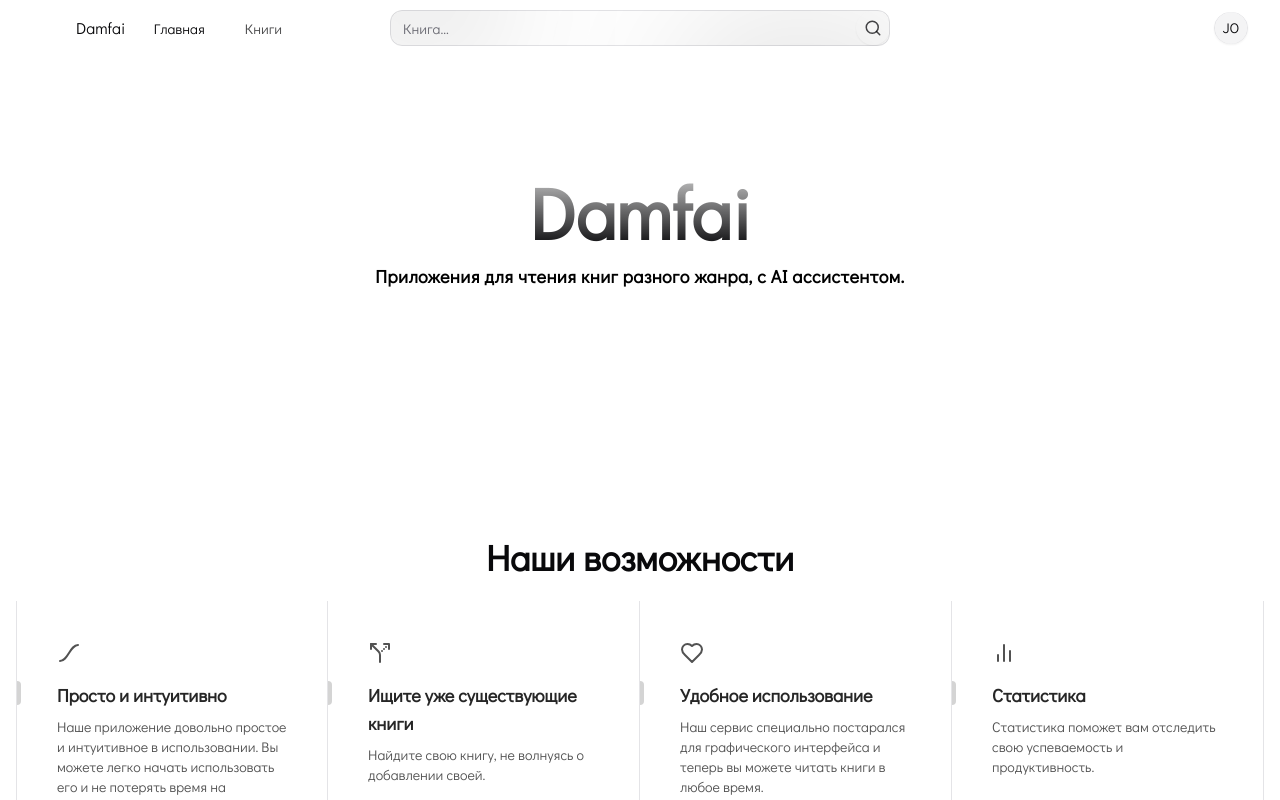
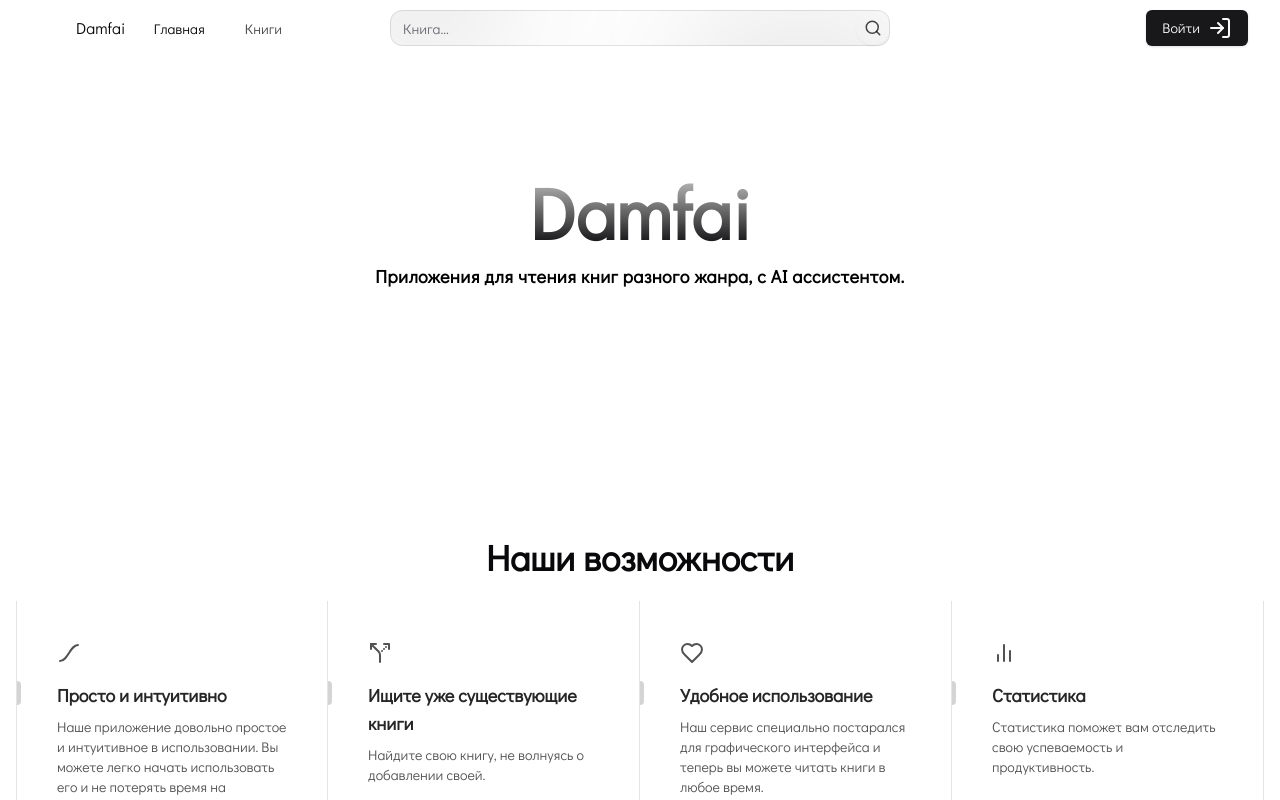
Before and after one commit to shms0mms/damfai-client, a Next.js app: page / in a window 1280 px wide. Shown: the top 800 px of the page. Built offline with nearby package versions, Linux system fonts and the light colour scheme.

Commit message:
feat: add login button in ehader

```diff
--- a/src/components/layout/header/index.tsx
+++ b/src/components/layout/header/index.tsx
@@ -1,9 +1,9 @@
 import Image from "next/image"
 import Link from "next/link"
+import { LoginButton } from "./login-button"
 import { MobileNavigation } from "./mobile-navigation"
 import { Navigation } from "./navigation"
 import { Search } from "./search"
-import { UserNav } from "./user-nav"
 import { config } from "@/config"
 
 export const Header = () => {
@@ -32,7 +32,8 @@ export const Header = () => {
           <Search />
         </div>
         <div className="flex w-full max-w-fit justify-end md:max-w-[250px]">
-          <UserNav />
+          <LoginButton />
+          {/* <UserNav /> */}
         </div>
       </div>
     </header>
--- /dev/null
+++ b/src/components/layout/header/login-button.tsx
@@ -0,0 +1,14 @@
+"use client"
+
+import { LogIn } from "lucide-react"
+import { Button } from "@/components/ui/button"
+
+export const LoginButton = () => {
+  const login = () => {}
+
+  return (
+    <Button className="gap-2" onClick={login}>
+      Войти <LogIn />
+    </Button>
+  )
+}
```
